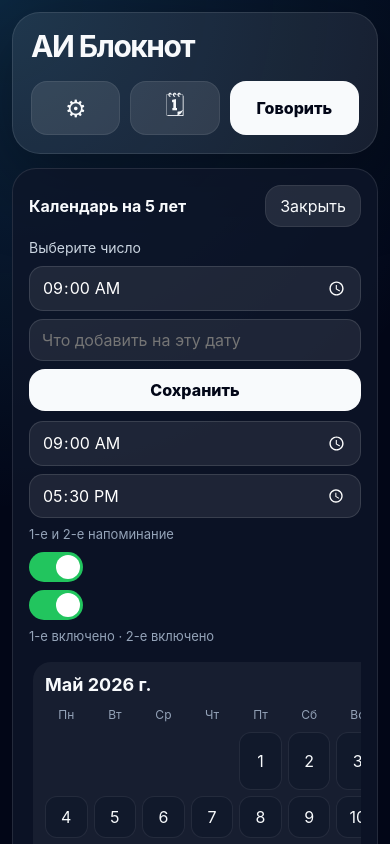
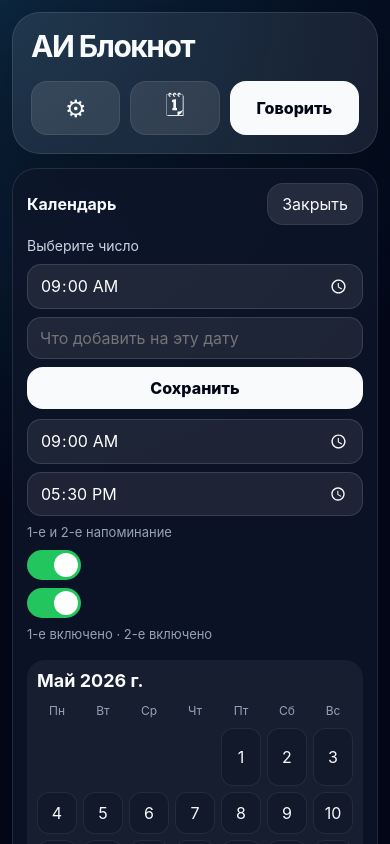
Before and after one commit to byrakov12345-hue/voice-notebook-vercel, a React (Vite) app: page / in a window 390 px wide. Both pictures are taken after a click on the button "Открыть календарь". Shown: the top 844 px of the page. Built offline with nearby package versions, Linux system fonts and the light colour scheme.

Commit message:
Fix calendar panel horizontal overflow on mobile

```diff
--- a/src/App.jsx
+++ b/src/App.jsx
@@ -2747,7 +2747,7 @@ export default function App() {
       {calendarOpen ? (
         <section className="settings-panel calendar-panel">
           <div className="settings-head">
-            <strong>Календарь на 5 лет</strong>
+            <strong>Календарь</strong>
             <button onClick={() => setCalendarOpen(false)}>Закрыть</button>
           </div>
           <div className="calendar-compose">
--- a/src/styles.css
+++ b/src/styles.css
@@ -39,6 +39,7 @@ button:disabled { cursor: not-allowed; opacity: 0.55; }
 .reminder-grid select, .reminder-grid input { color: #fff; background: rgba(255,255,255,0.08); border: 1px solid rgba(255,255,255,0.12); border-radius: 14px; padding: 10px 12px; }
 .reminder-inline { display: grid; grid-template-columns: 1fr auto 1fr auto; gap: 6px; align-items: center; }
 .calendar-panel { margin-top: 14px; }
+.calendar-panel { overflow: hidden; }
 .calendar-compose { display: grid; gap: 10px; margin-bottom: 14px; }
 .calendar-selected { color: #cbd5e1; font-size: 14px; }
 .calendar-compose-row { display: grid; grid-template-columns: 120px minmax(0,1fr) 140px; gap: 8px; }
@@ -49,16 +50,21 @@ button:disabled { cursor: not-allowed; opacity: 0.55; }
   grid-auto-flow: column;
   grid-auto-columns: calc(100% - 8px);
   gap: 12px;
+  width: 100%;
+  max-width: 100%;
   overflow-x: auto;
   overflow-y: hidden;
   scroll-snap-type: x mandatory;
   scroll-padding-inline: 4px;
   padding: 4px 4px 10px;
   overscroll-behavior-x: contain;
+  touch-action: pan-x pinch-zoom;
+  -webkit-overflow-scrolling: touch;
   align-items: start;
 }
 .calendar-month {
   width: 100%;
+  min-width: 0;
   scroll-snap-align: start;
   scroll-snap-stop: always;
   border-radius: 18px;
@@ -67,6 +73,7 @@ button:disabled { cursor: not-allowed; opacity: 0.55; }
   display: grid;
   gap: 8px;
 }
+.calendar-list::-webkit-scrollbar { height: 8px; }
 .calendar-month h3 { margin: 0; font-size: 18px; }
 .calendar-grid { display: grid; grid-template-columns: repeat(7, minmax(0,1fr)); gap: 6px; }
 .calendar-weekday { text-align: center; color: #94a3b8; font-size: 12px; padding: 4px 0; }
@@ -217,5 +224,7 @@ button.big { min-height: 54px; padding: 14px 20px; font-weight: 800; }
   .note-list { max-height: none; }
   .reminder-grid { grid-template-columns: 1fr; }
   .calendar-compose-row { grid-template-columns: 1fr; }
-  .calendar-list { grid-auto-columns: calc(100vw - 32px); }
+  .calendar-panel { padding: 14px; }
+  .calendar-list { grid-auto-columns: 100%; padding-inline: 0; }
+  .calendar-month { padding: 10px; }
 }
```
